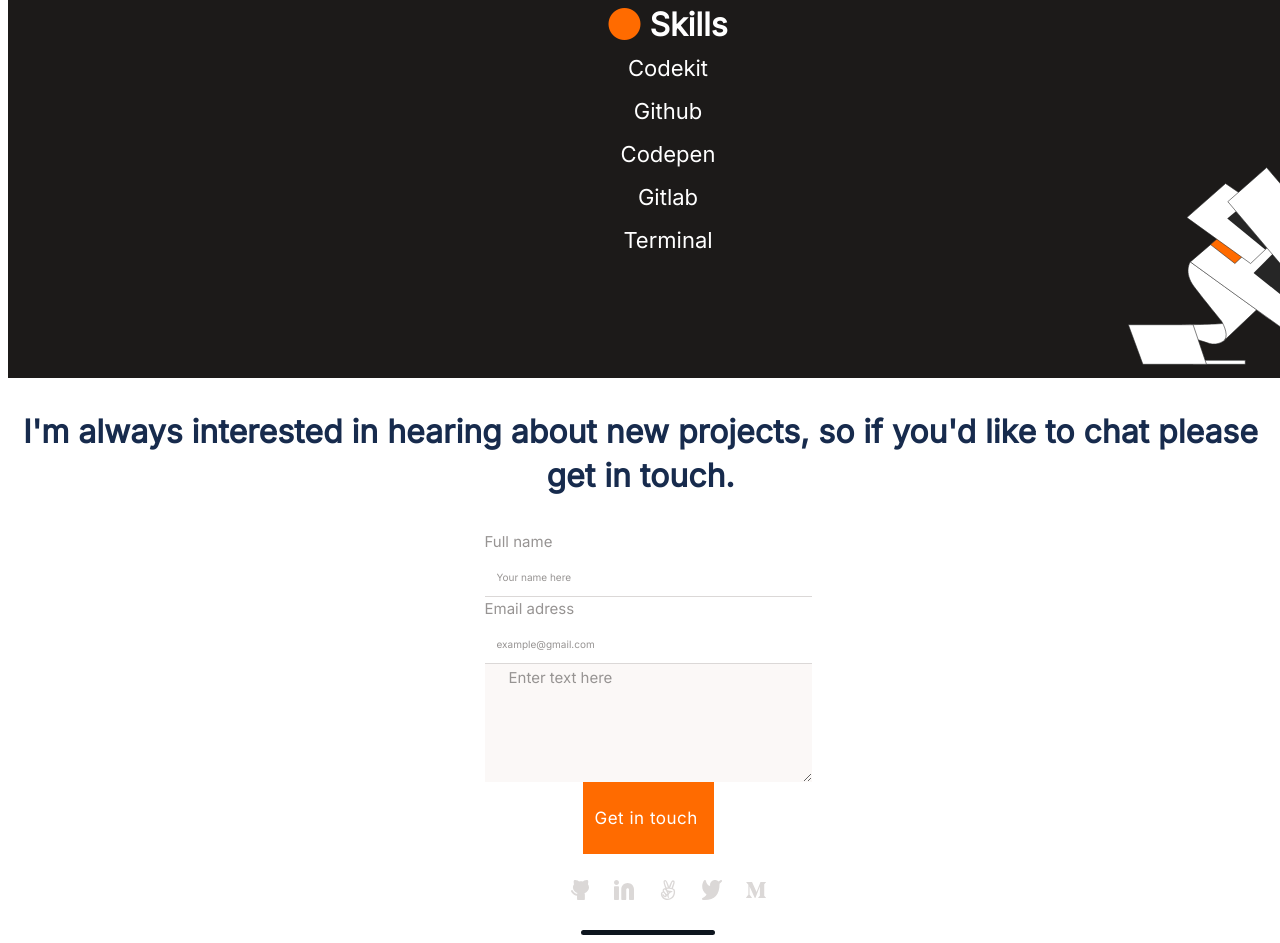
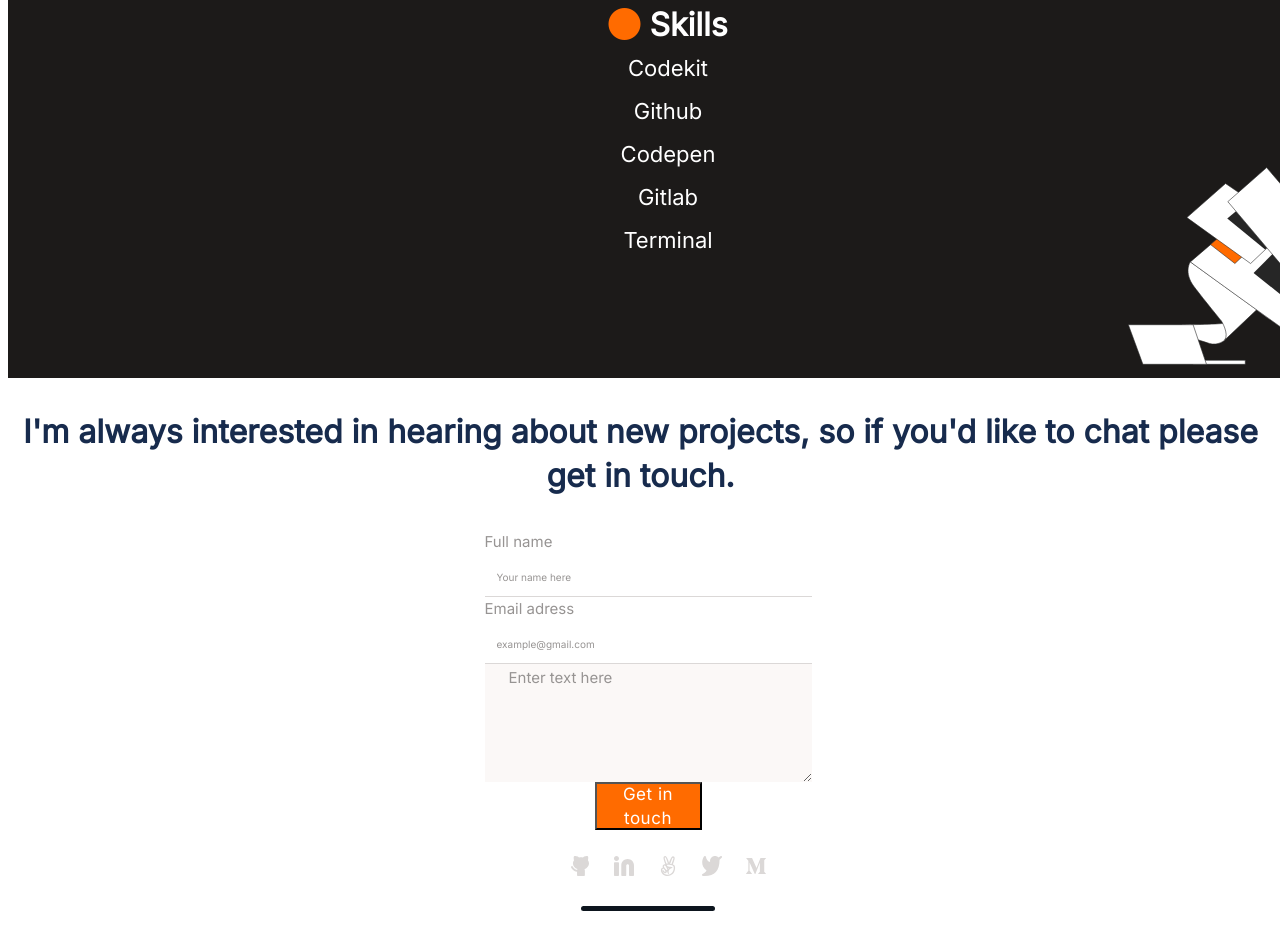
Before and after one commit to Zuz4n/Portfolio-setup-and-mobile-first, a website: page Index.html in a window 1280 px wide. Shown: the part 5661-6604 px from the top of the page. After the commit the page ends 6580 px from the top, so only its background shows below. Drawn offline with Linux system fonts and the light colour scheme.

Commit message:
Updated bottom

```diff
--- a/Index.html
+++ b/Index.html
@@ -180,7 +180,7 @@
       <textarea name="textarea" minlength="500" class="data" required >Enter text here</textarea>
   </form>
 
-<a target="_blank" class="b4" href="https://www.microverse.org/">Get in touch</a>
+<button class="b4" type="submit">Get in touch</button>
   <div class="final_icons">
     <ul>
     <li<a href="https://github.com/Zuz4n/"><img class="github"src="./images/Github.svg"></a></li>
```
